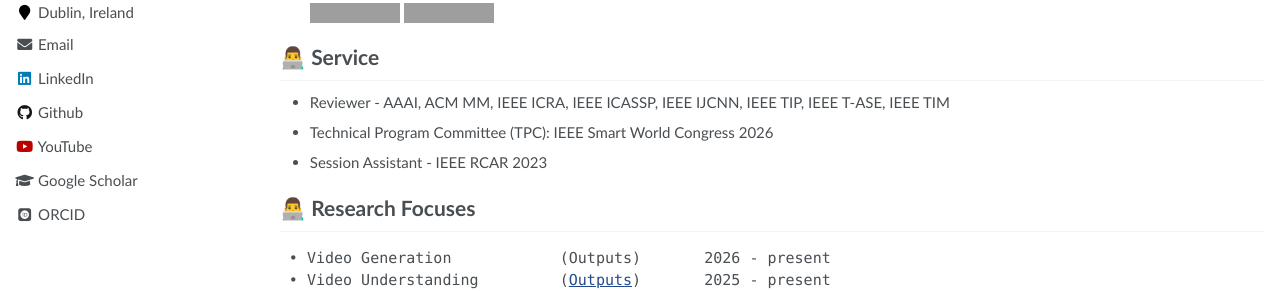
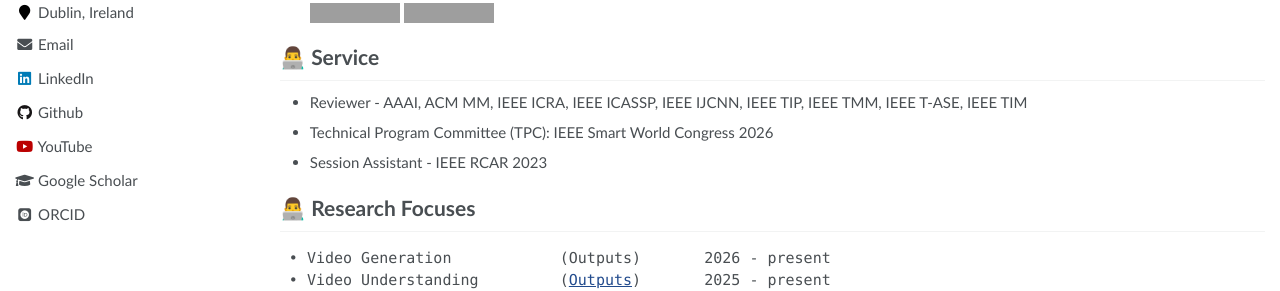
Before and after one commit to microa/microa.github.io, a Jekyll site: the page built from _pages/about.md, in a window 1280 px wide and 900 px high, scrolled down 1233 px, cut to the strip 390-681 px from the top of the window. Built offline with Jekyll 4.4.1, drawn with Linux system fonts in a browser that asks for light colours; some web fonts are replaced; grey boxes are pictures that could not be loaded.

Commit message:
Update about.md

```diff
--- a/_pages/about.md
+++ b/_pages/about.md
@@ -96,7 +96,7 @@ My current research focuses on computer vision, machine learning, and AI.
 
 
 # 👨‍💻 Service
-- Reviewer - AAAI, ACM MM, IEEE ICRA, IEEE ICASSP, IEEE IJCNN, IEEE TIP, IEEE T-ASE, IEEE TIM
+- Reviewer - AAAI, ACM MM, IEEE ICRA, IEEE ICASSP, IEEE IJCNN, IEEE TIP, IEEE TMM, IEEE T-ASE, IEEE TIM
 - Technical Program Committee (TPC): IEEE Smart World Congress 2026
 - Session Assistant - IEEE RCAR 2023
 
```
